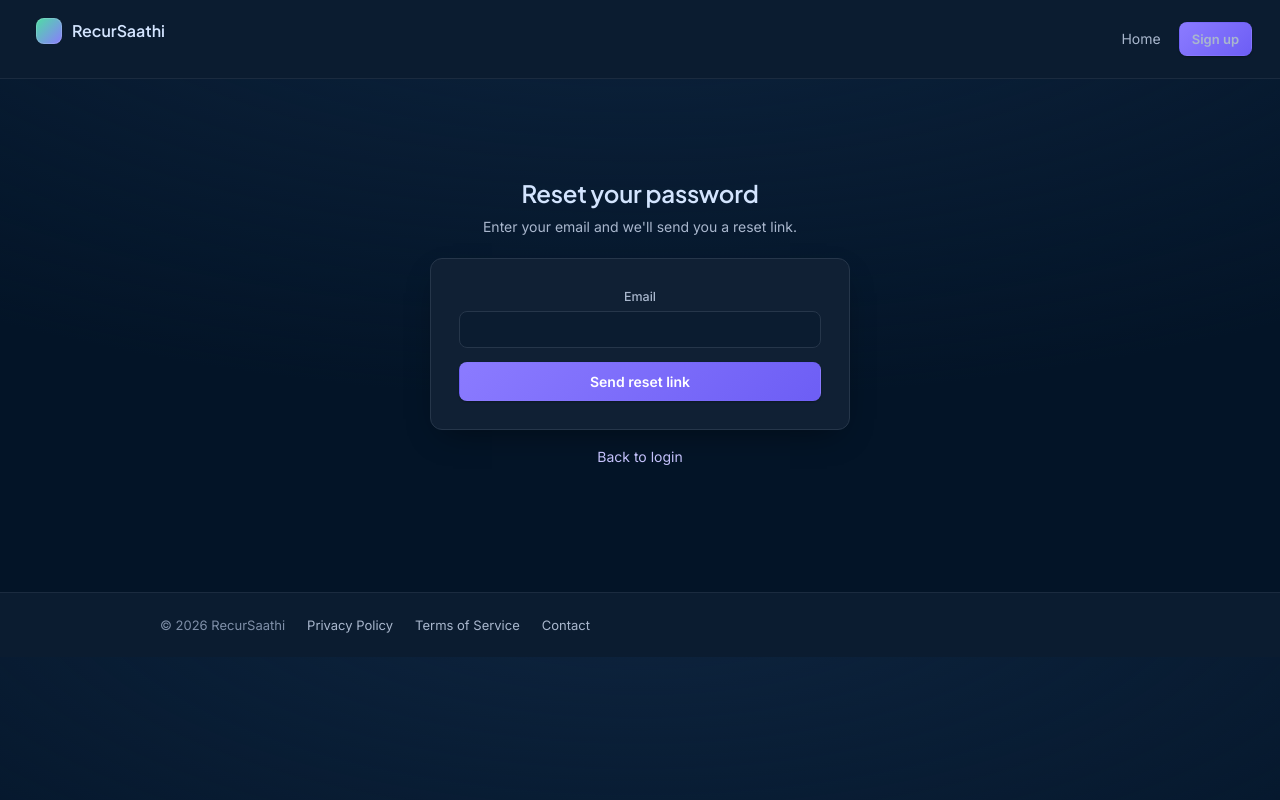
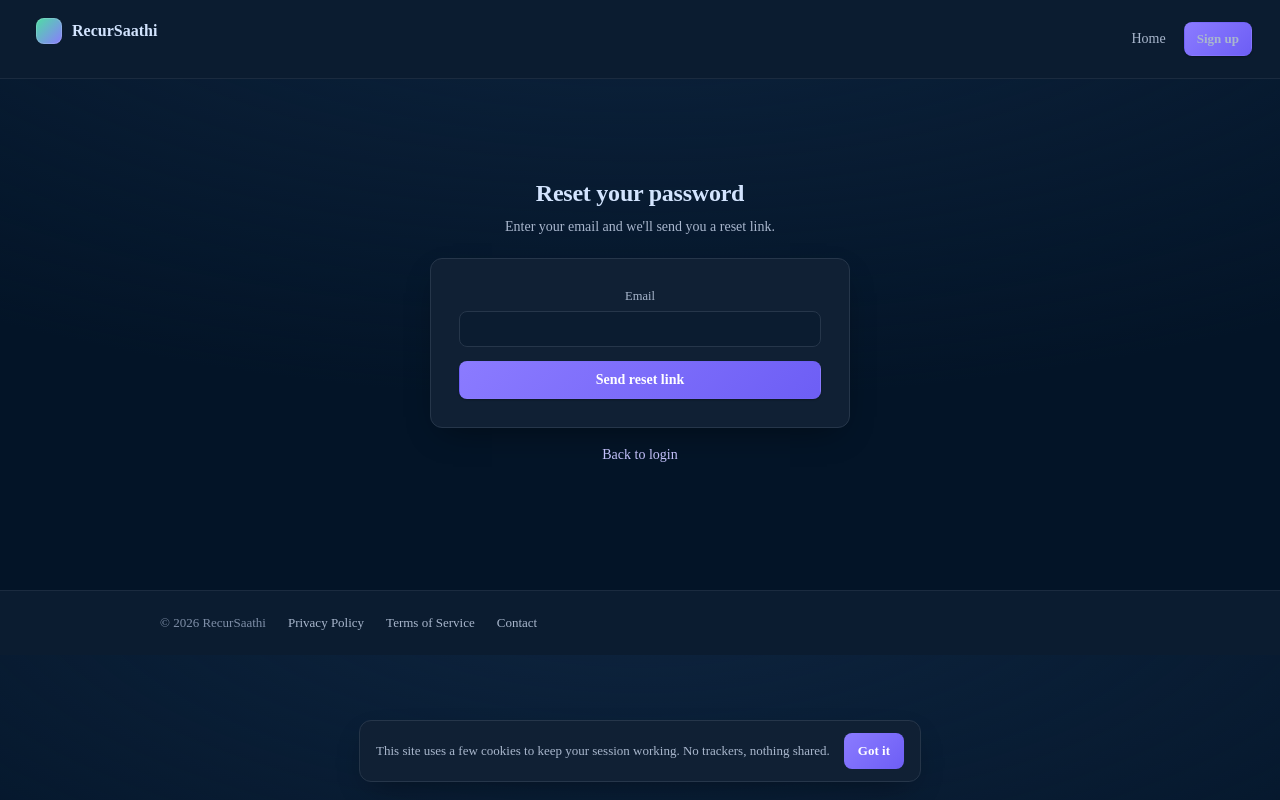
Before and after one commit to heyymanthannn/Recursathii, a FastAPI app: page /forgot in a window 1280 px wide. Run offline with FastAPI, Linux system fonts and the light colour scheme.

Commit message:
Site: Times New Roman type, zoom in/out motion, cookie banner on app and landing

```diff
--- a/webapp/app/static/style.css
+++ b/webapp/app/static/style.css
@@ -5,10 +5,10 @@
   --bg:#031427; --card:#102034; --card2:#0b1c30; --line:#26364a; --line2:#1b2b3f;
   --green:#4edea3; --red:#ff8f86; --amber:#fbbf24;
   --sh:0 1px 2px rgba(0,0,0,.25); --sh2:0 12px 32px -12px rgba(0,0,0,.45);
-  --head:'Plus Jakarta Sans','Inter',sans-serif;
+  --head:'Times New Roman',Times,Georgia,serif;
 }
 *{box-sizing:border-box;margin:0;padding:0}
-body{font-family:'Inter',-apple-system,BlinkMacSystemFont,'Segoe UI',sans-serif;color:var(--ink);background:var(--bg);-webkit-font-smoothing:antialiased;line-height:1.55;font-size:14px}
+body{font-family:'Times New Roman',Times,Georgia,serif;color:var(--ink);background:var(--bg);-webkit-font-smoothing:antialiased;line-height:1.55;font-size:14px}
 a{color:var(--blue);text-decoration:none}
 a:hover{text-decoration:underline}
 h1{font-family:var(--head);font-size:24px;font-weight:600;letter-spacing:-.01em}
@@ -155,8 +155,8 @@ input::placeholder,textarea::placeholder{color:var(--faint)}
 table td{font-variant-numeric:tabular-nums}
 
 /* ---------- motion ---------- */
-@keyframes apprise{from{opacity:0;transform:translateY(10px)}to{opacity:1;transform:none}}
-body.app .card{animation:apprise .5s cubic-bezier(.2,.65,.25,1) both}
+@keyframes apprise{from{opacity:0;transform:scale(.88)}to{opacity:1;transform:scale(1)}}
+body.app .card{animation:apprise .5s cubic-bezier(.2,.65,.25,1) backwards}
 .cards>.card:nth-child(2){animation-delay:.05s}
 .cards>.card:nth-child(3){animation-delay:.1s}
 .cards>.card:nth-child(4){animation-delay:.15s}
@@ -164,4 +164,13 @@ body.app .card{animation:apprise .5s cubic-bezier(.2,.65,.25,1) both}
 .cards>.card:nth-child(6){animation-delay:.25s}
 .chart .bar::after{transform-origin:bottom;animation:bargrow .8s cubic-bezier(.2,.65,.25,1) both;animation-delay:.15s}
 @keyframes bargrow{from{transform:scaleY(0)}}
-@media(prefers-reduced-motion:reduce){body.app .card,.chart .bar::after,body.app .card:hover{animation:none!important;transform:none!important}}
+body.app .card:hover{transform:scale(1.02)}.btn:hover{transform:scale(1.05)}.btn:active{transform:scale(.96)}.tmenu a:hover,.navlinks a:hover{transform:scale(1.04)}.tmenu a,.navlinks a{transition:transform .18s ease,background .15s ease}.card{transition:transform .18s ease,box-shadow .15s ease,border-color .15s ease}.btn{transition:transform .18s ease,background .15s ease}
+@media(prefers-reduced-motion:reduce){body.app .card,.chart .bar::after,.btn:hover,body.app .card:hover,.tmenu a:hover,.navlinks a:hover{animation:none!important;transform:none!important}}
+
+/* cookie banner */
+.cbar{position:fixed;left:50%;bottom:18px;transform:translate(-50%,0);z-index:60;display:none;gap:14px;align-items:center;background:var(--card);border:1px solid var(--line);border-radius:12px;padding:12px 16px;box-shadow:var(--sh2);max-width:calc(100vw - 32px);animation:apprise .4s ease backwards}
+.cbar.on{display:flex}
+.cbar p{margin:0;font-size:13px;color:var(--mut)}
+.cbar button{all:unset;cursor:pointer;font-size:13px;font-weight:700;color:#fff;background:linear-gradient(135deg,#8b7bff,#6d5ef5);border-radius:8px;padding:8px 14px}
+.cbar button:hover{transform:scale(1.05)}
+@media(max-width:600px){.cbar{flex-direction:column;text-align:center}}
--- a/webapp/app/templates/base.html
+++ b/webapp/app/templates/base.html
@@ -6,7 +6,6 @@
 <title>{% block title %}RecurSaathi{% endblock %}</title>
 <link rel="preconnect" href="https://fonts.googleapis.com">
 <link rel="preconnect" href="https://fonts.gstatic.com" crossorigin>
-<link href="https://fonts.googleapis.com/css2?family=Inter:wght@400;500;600;700&family=Plus+Jakarta+Sans:wght@600&display=swap" rel="stylesheet">
 <link href="https://fonts.googleapis.com/css2?family=Material+Symbols+Outlined:opsz,wght,FILL,GRAD@24,400,0,0&display=swap" rel="stylesheet">
 <link rel="stylesheet" href="/static/style.css">
 </head>
@@ -72,5 +71,10 @@
   <a href="/contact">Contact</a>
 </div></footer>
 {% endif %}
+<div class="cbar" id="cbar"><p>This site uses a few cookies to keep your session working. No trackers, nothing shared.</p><button id="cbar-ok">Got it</button></div>
+<script>
+(function(){try{if(localStorage.getItem("rs_cookie_ok")!=="1"){document.getElementById("cbar").classList.add("on");}}catch(e){}
+document.getElementById("cbar-ok").addEventListener("click",function(){try{localStorage.setItem("rs_cookie_ok","1");}catch(e){}document.getElementById("cbar").classList.remove("on");});})();
+</script>
 </body>
 </html>
```
Also changed, not shown: landing/index.html (+26 -4 lines).
